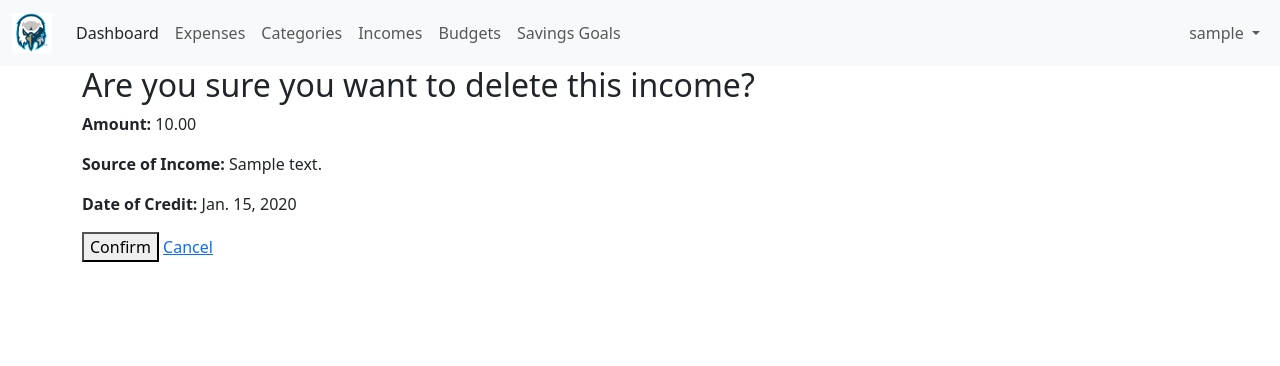
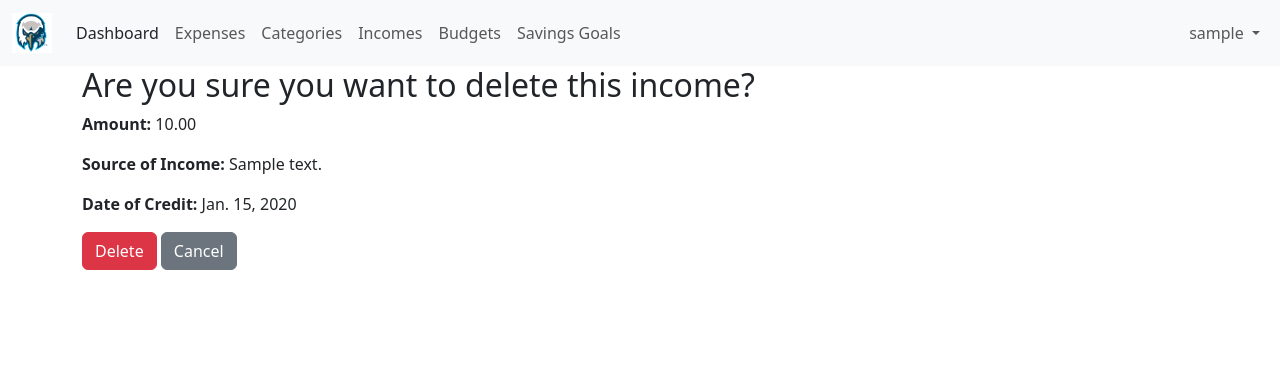
Before and after one commit to AlexCRosa/expense-tracker, a Django app: page /incomes/1/delete/ in a window 1280 px wide. Shown: the top 366 px of the page. Run offline with Django 5.2, Linux system fonts and the light colour scheme; a user stored in the database is signed in; tables that the repository leaves empty hold one stand-in row (values such as "Sample post").

Commit message:
feat: make the list and delete pages consistent
Add the empty row that expenses and categories were missing, give the
income delete page the same buttons the other three delete pages use,
and add a title block to the ten templates that had none.

```diff
--- a/templates/core/budget_confirm_delete.html
+++ b/templates/core/budget_confirm_delete.html
@@ -1,4 +1,6 @@
 {% extends "base.html" %}
+
+{% block title %}Delete Budget - Talon Expense Tracker{% endblock title %}
 
 {% block content %}
 <h2>Confirm Delete</h2>
--- a/templates/core/budget_list.html
+++ b/templates/core/budget_list.html
@@ -1,4 +1,6 @@
 {% extends 'base.html' %}
+
+{% block title %}Budgets - Talon Expense Tracker{% endblock title %}
 
 {% block content %}
 <h2>Budgets</h2>
--- a/templates/core/category_confirm_delete.html
+++ b/templates/core/category_confirm_delete.html
@@ -1,4 +1,6 @@
 {% extends "base.html" %}
+
+{% block title %}Delete Category - Talon Expense Tracker{% endblock title %}
 
 {% block content %}
 <h2>Confirm Delete</h2>
--- a/templates/core/category_list.html
+++ b/templates/core/category_list.html
@@ -1,4 +1,6 @@
 {% extends "base.html" %}
+
+{% block title %}Categories - Talon Expense Tracker{% endblock title %}
 
 {% block content %}
 <h2>Categories</h2>
@@ -27,6 +29,10 @@
                 {% endif %}
             </td>
         </tr>
+        {% empty %}
+        <tr>
+            <td colspan="3">No categories found.</td>
+        </tr>
         {% endfor %}
     </tbody>
 </table>
--- a/templates/core/expense_confirm_delete.html
+++ b/templates/core/expense_confirm_delete.html
@@ -1,4 +1,6 @@
 {% extends "base.html" %}
+
+{% block title %}Delete Expense - Talon Expense Tracker{% endblock title %}
 
 {% block content %}
 <h2>Confirm Delete</h2>
--- a/templates/core/expense_list.html
+++ b/templates/core/expense_list.html
@@ -1,4 +1,6 @@
 {% extends "base.html" %}
+
+{% block title %}Expenses - Talon Expense Tracker{% endblock title %}
 
 {% block content %}
 <h2>Expenses</h2>
@@ -26,6 +28,10 @@
                 <a href="{% url 'core:expense_delete' expense.pk %}" class="btn btn-danger btn-sm">Delete</a>
             </td>
         </tr>
+        {% empty %}
+        <tr>
+            <td colspan="5">No expenses found.</td>
+        </tr>
         {% endfor %}
     </tbody>
 </table>
--- a/templates/core/income_confirm_delete.html
+++ b/templates/core/income_confirm_delete.html
@@ -1,4 +1,6 @@
 {% extends 'base.html' %}
+
+{% block title %}Delete Income - Talon Expense Tracker{% endblock title %}
 
 {% block content %}
 <h2>Are you sure you want to delete this income?</h2>
@@ -7,7 +9,7 @@
 <p><strong>Date of Credit:</strong> {{ object.date }}</p>
 <form method="post">
     {% csrf_token %}
-    <button type="submit">Confirm</button>
-    <a href="{% url 'core:income_list' %}">Cancel</a>
+    <button type="submit" class="btn btn-danger">Delete</button>
+    <a href="{% url 'core:income_list' %}" class="btn btn-secondary">Cancel</a>
 </form>
 {% endblock %}
--- a/templates/core/income_list.html
+++ b/templates/core/income_list.html
@@ -1,4 +1,6 @@
 {% extends 'base.html' %}
+
+{% block title %}Incomes - Talon Expense Tracker{% endblock title %}
 
 {% block content %}
 <h2>Incomes</h2>
--- a/templates/core/savings_goal_confirm_delete.html
+++ b/templates/core/savings_goal_confirm_delete.html
@@ -1,4 +1,6 @@
 {% extends "base.html" %}
+
+{% block title %}Delete Savings Goal - Talon Expense Tracker{% endblock title %}
 
 {% block content %}
 <h2>Confirm Delete</h2>
--- a/templates/core/savings_goal_list.html
+++ b/templates/core/savings_goal_list.html
@@ -1,4 +1,6 @@
 {% extends "base.html" %}
+
+{% block title %}Savings Goals - Talon Expense Tracker{% endblock title %}
 
 {% block content %}
 <h2>Savings Goals</h2>
```
